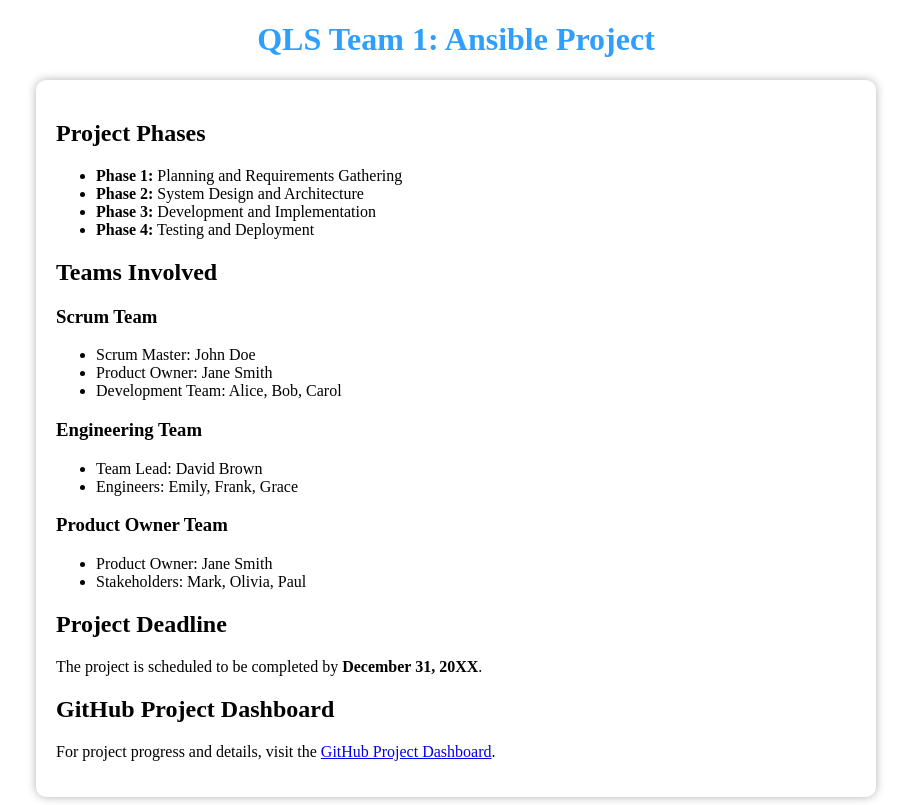
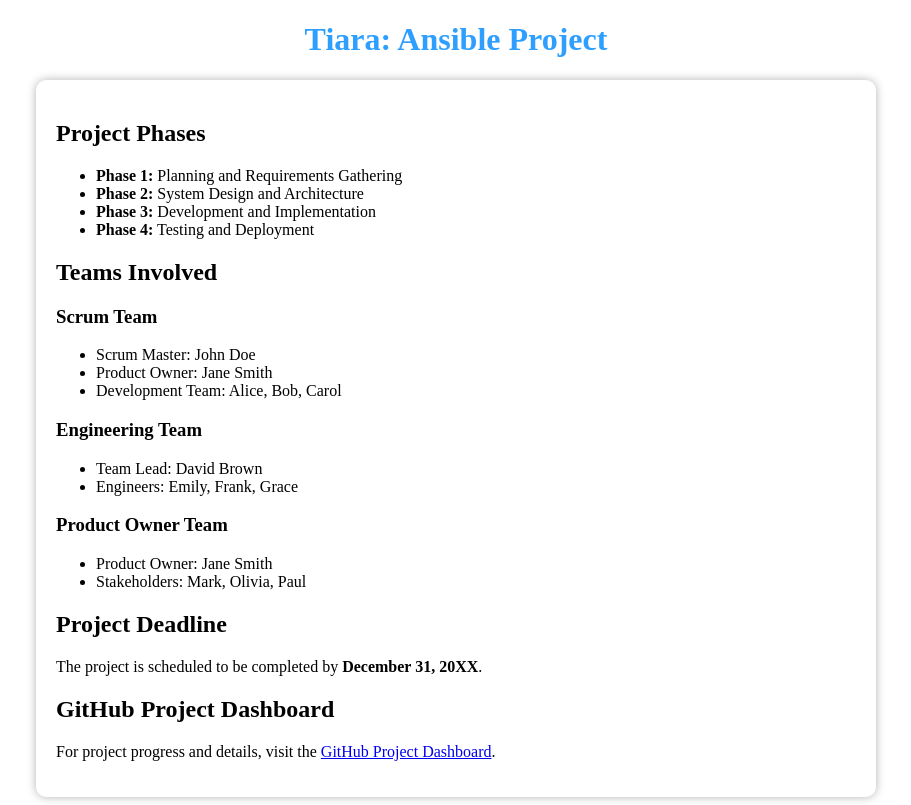
Before and after one commit to franckya/tiara.github.io, a plain HTML site: page index.html in a window 1280 px wide. Shown: the whole page, without its empty margins (184-1095 px from the left). Drawn offline with Linux system fonts and the light colour scheme.

Commit message:
Update index.html

```diff
--- a/index.html
+++ b/index.html
@@ -23,7 +23,7 @@
     </style>
 </head>
 <body>
-    <h1>QLS Team 1: Ansible Project</h1>
+    <h1>Tiara: Ansible Project</h1>
     <div class="project-details">
         <h2>Project Phases</h2>
         <ul>
```
